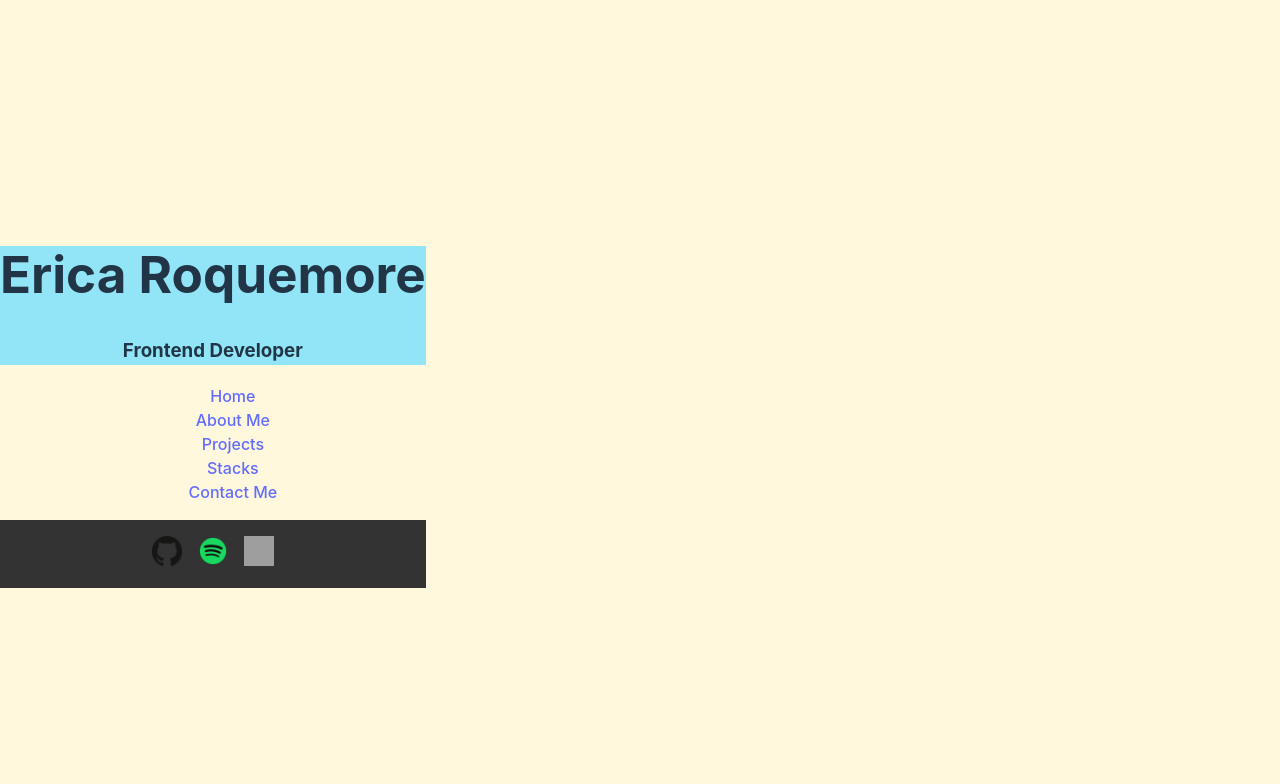
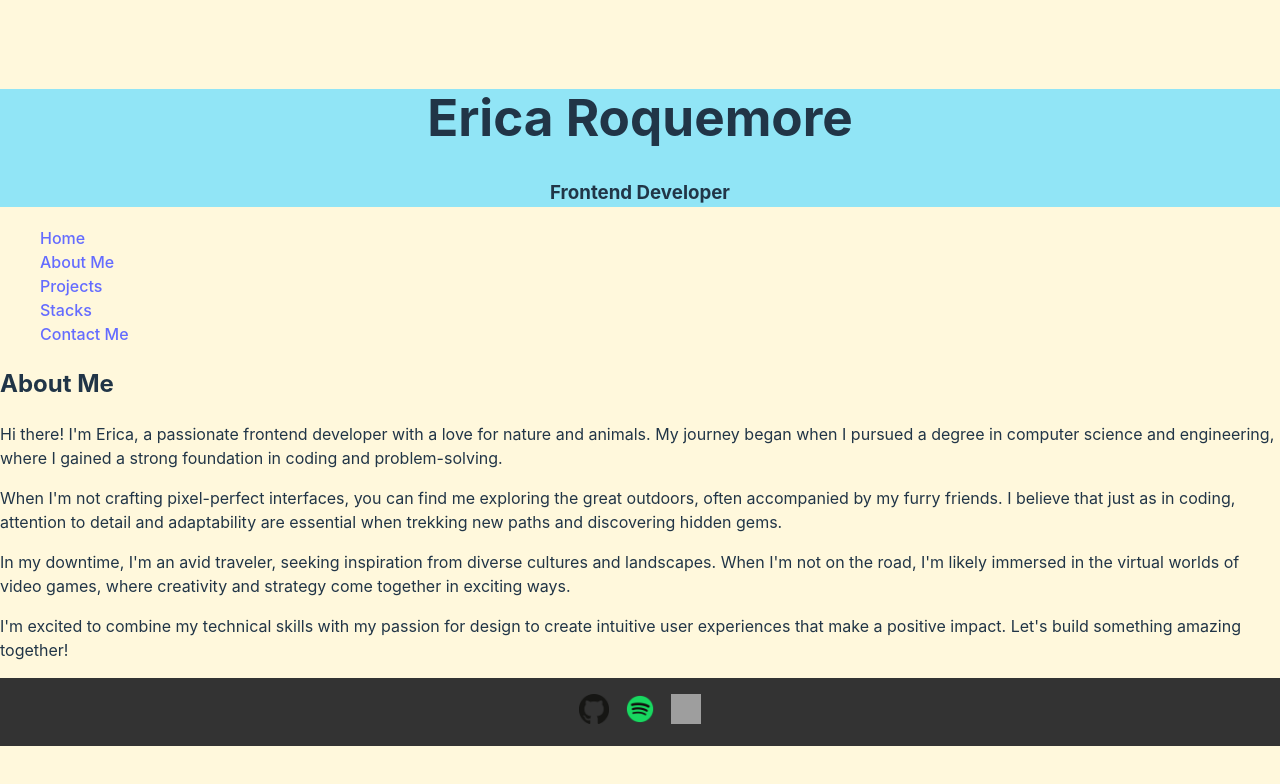
Before and after one commit to ricapi96/portfolio_23, a React (Vite) app: page /about in a window 1280 px wide. Shown: the top 784 px of the page. Built offline with nearby package versions, Linux system fonts and the light colour scheme; grey boxes are pictures that could not be loaded.

Commit message:
about me page working

```diff
--- a/src/App.jsx
+++ b/src/App.jsx
@@ -3,7 +3,7 @@ import React from 'react';
 import { BrowserRouter as Router, Routes, Route } from 'react-router-dom';
 import Header from './components/Header';
 import Navbar from './components/Navbar';
-import AboutMe from './components/AboutMe';
+import AboutMePage from './pages/AboutMePage';
 import ProjectCard from './components/ProjectCard';
 import Stacks from './components/Stacks';
 // import Contact from './components/Contact';
@@ -39,6 +39,7 @@ function App() {
         <main>
           {/* ... */}
           <Routes>
+          <Route path="/about" element={<AboutMePage />} />
           <Route path="/contact" element={<ContactPage />} />
           </Routes>
         </main>
--- a/src/components/Navbar.jsx
+++ b/src/components/Navbar.jsx
@@ -9,7 +9,7 @@ function Navbar() {
     <nav className="navbar">
       <ul className="nav-list">
         <li><RouterLink to="/">Home</RouterLink></li>
-        <li><ScrollLink to="about" smooth={true} duration={500}>About Me</ScrollLink></li>
+        <li><RouterLink to="/about">About Me</RouterLink></li>
         <li><ScrollLink to="projects" smooth={true} duration={500}>Projects</ScrollLink></li>
         <li><ScrollLink to="stacks" smooth={true} duration={500}>Stacks</ScrollLink></li>
         {/* <li><ScrollLink to="contact" smooth={true} duration={500}>Contact</ScrollLink></li> */}
--- a/src/components/AboutMe.jsx
+++ b/src/pages/AboutMePage.jsx
@@ -1,8 +1,8 @@
 // AboutMe.jsx
 import React from 'react';
-import './AboutMe.css'; // Import the CSS for this component
+// import './AboutMe.css';
 
-function AboutMe() {
+function AboutMePage() {
   return (
     <section className="about-me">
       <h2 id='about'>About Me</h2>
@@ -22,4 +22,4 @@ function AboutMe() {
   );
 }
 
-export default AboutMe;
+export default AboutMePage;
```
